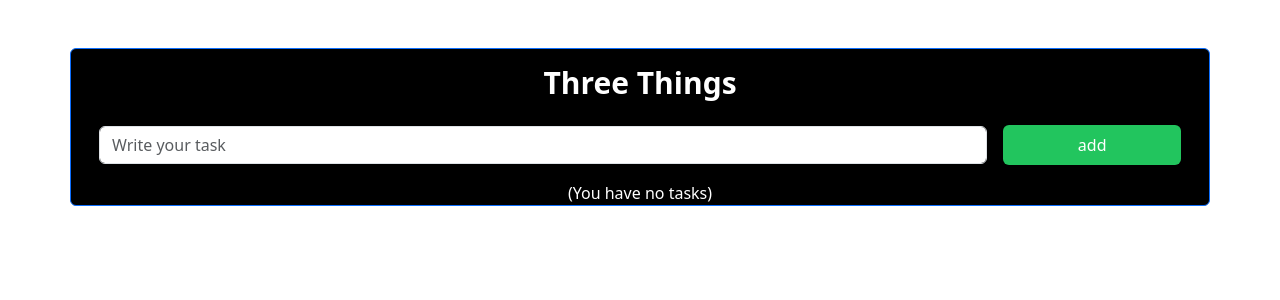
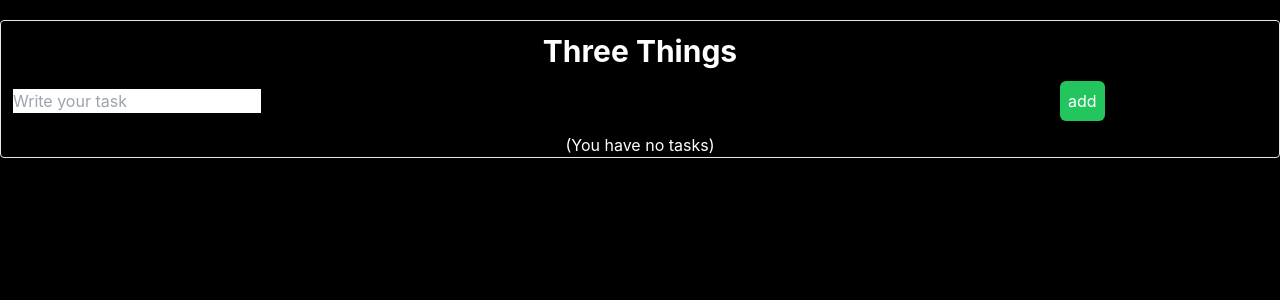
Before and after one commit to jdm79/shopping-list, a React (Create React App) app: page / in a window 1280 px wide. Shown: the top 300 px of the page. Built offline with nearby package versions, Linux system fonts and the light colour scheme.

Commit message:
remove references to bootstrap

```diff
--- a/public/index.html
+++ b/public/index.html
@@ -10,10 +10,6 @@
       content="Web site created using create-react-app"
     />
     <link rel="apple-touch-icon" href="%PUBLIC_URL%/logo192.png" />
-    <link
-      href="https://fonts.googleapis.com/icon?family=Material+Icons"
-      rel="stylesheet"
-    />
     <!--
       manifest.json provides metadata used when your web app is installed on a
       user's mobile device or desktop. See https://developers.google.com/web/fundamentals/web-app-manifest/
--- a/src/index.js
+++ b/src/index.js
@@ -2,8 +2,6 @@ import React from "react";
 import ReactDOM from "react-dom/client";
 import "./index.css";
 import App from "./App";
-import reportWebVitals from "./reportWebVitals";
-import "bootstrap/dist/css/bootstrap.css";
 
 const root = ReactDOM.createRoot(document.getElementById("root"));
 root.render(
@@ -11,8 +9,3 @@ root.render(
     <App />
   </React.StrictMode>
 );
-
-// If you want to start measuring performance in your app, pass a function
-// to log results (for example: reportWebVitals(console.log))
-// or send to an analytics endpoint. Learn more: https://bit.ly/CRA-vitals
-reportWebVitals();
```
